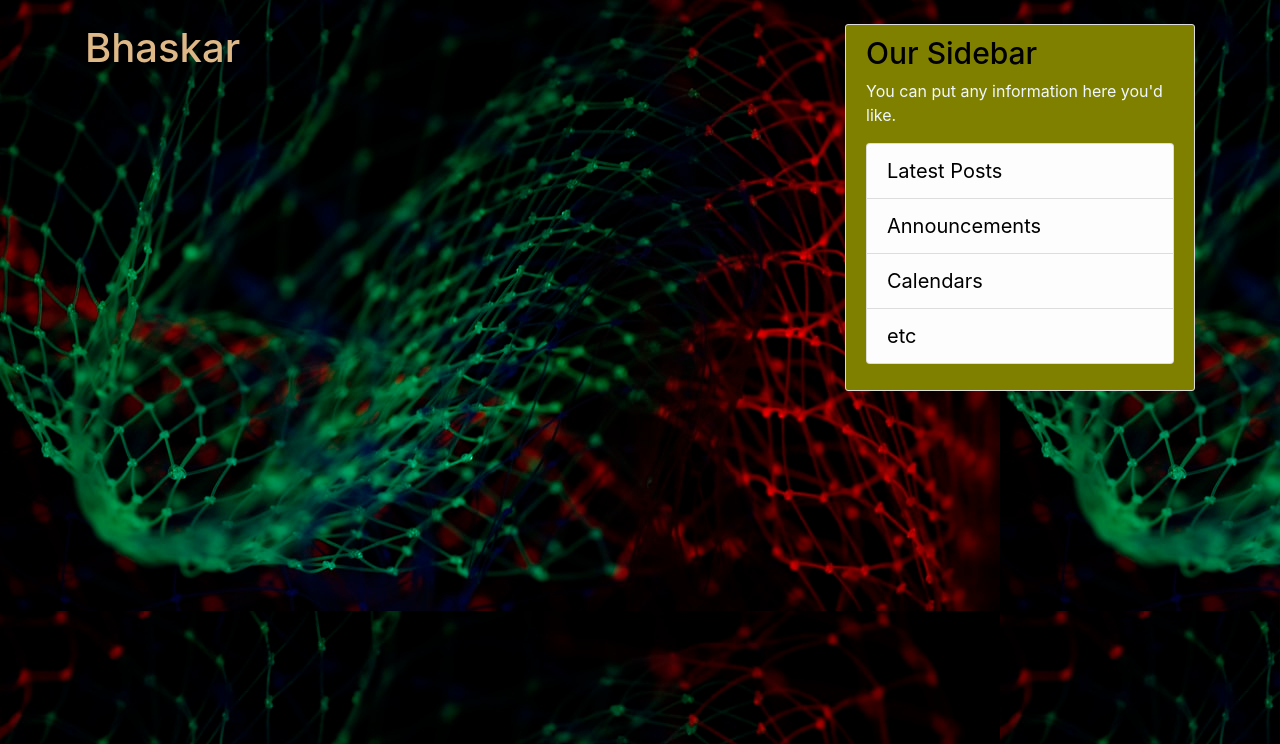
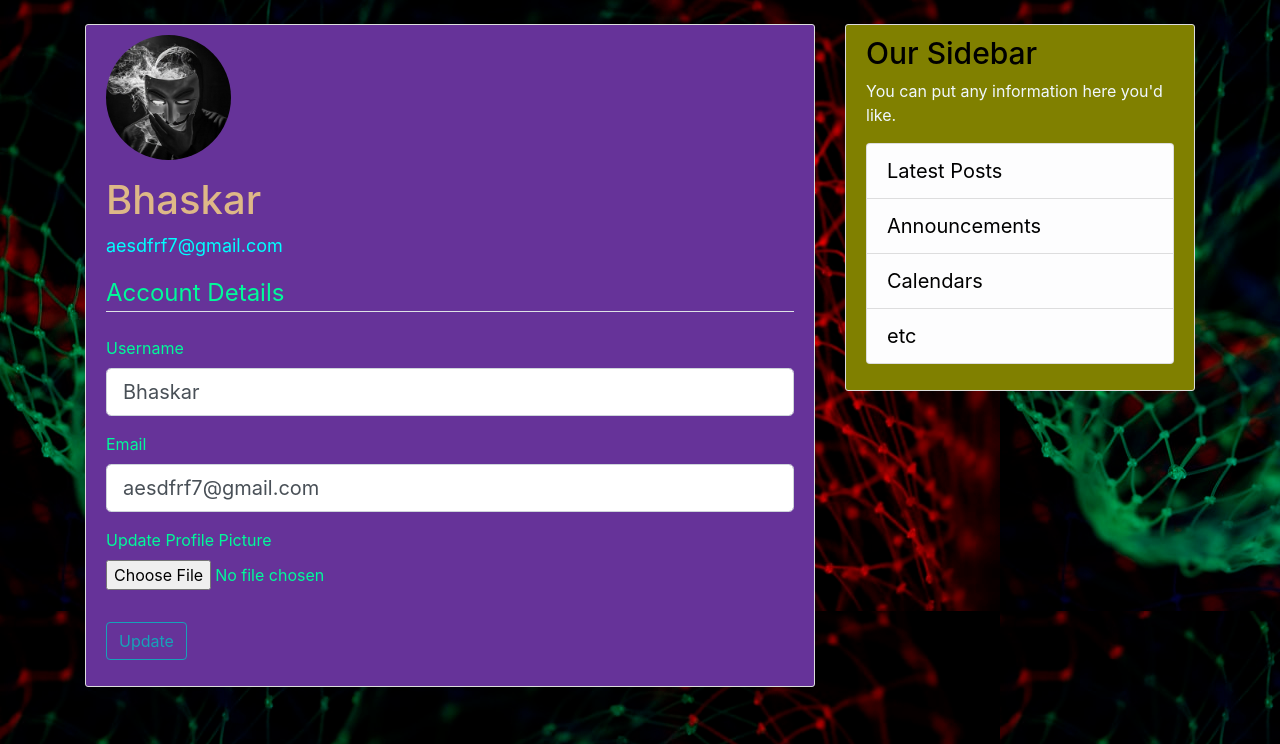
Before and after one commit to BKD471/flaskproject, a Flask app: page /account in a window 1280 px wide. Shown: the part 56-800 px from the top of the page. Run offline with Flask 2, Linux system fonts and the light colour scheme; a user stored in the database is signed in; some libraries are stand-ins or nearby versions.

Commit message:
profile picture

```diff
--- a/flaskblog/forms.py
+++ b/flaskblog/forms.py
@@ -1,4 +1,6 @@
 from flask_wtf import FlaskForm
+from flask_login import current_user
+from flask_wtf.file import FileField,FileAllowed
 from wtforms import StringField,PasswordField,SubmitField,BooleanField
 from wtforms.validators import DataRequired,Length,Email,ValidationError,EqualTo
 
@@ -26,7 +28,23 @@ class RegistrationForm(FlaskForm):
         if user:
             raise ValidationError('email already exist')
 
+class UpdateAccountForm(FlaskForm):
+    username=StringField('Username',validators=[DataRequired(),Length(min=2,max=20)])
+    email=StringField('Email',validators=[DataRequired(),Email()])
+    picture=FileField('Update Profile Picture',validators=[FileAllowed(['jpg','png'])])
+    submit=SubmitField('Update')
 
+    def validate_username(self,username):
+        if username.data != current_user.username:
+            user=User.query.filter_by(username=username.data).first()
+            if user:
+                raise ValidationError('username taken or previously exist')
+
+    def validate_email(self,email):
+        if  email.data != current_user.email:
+            user=User.query.filter_by(email=email.data).first()
+            if user:
+                raise ValidationError('email already exist')
 
 class LoginForm(FlaskForm):
     email=StringField('Email',validators=[DataRequired(),Email()])
--- a/flaskblog/routes.py
+++ b/flaskblog/routes.py
@@ -1,7 +1,9 @@
+from PIL import Image
+import os
 from flask import flash,render_template,request,url_for,redirect
 from flaskblog import app,db,bcrypt
-from flaskblog.forms import RegistrationForm,LoginForm
-
+from flaskblog.forms import RegistrationForm,LoginForm,UpdateAccountForm
+import secrets
 from flaskblog.models import User,Post
 from flask_login import login_user,current_user,logout_user,login_required
 
@@ -66,7 +68,38 @@ def logout():
   logout_user()
   return redirect(url_for('home'))
 
-@app.route("/account")
+def save_picture(form_picture):
+  random_hex=secrets.token_hex(8)
+  _, f_ext=os.path.splitext(form_picture.filename)
+  picture_fn=random_hex+f_ext
+  picture_path=os.path.join(app.root_path,'static/profile-pic',picture_fn)
+
+  output_size=(125,125)
+  i=Image.open(form_picture)
+  i.thumbnail(output_size)
+  i.save(picture_path)
+  return picture_fn
+
+
+
+
+@app.route("/account",methods=['GET','POST'])
 @login_required
 def account():
-  return render_template('account.html',title='Account')
+  form=UpdateAccountForm()
+  if form.validate_on_submit():
+    if form.picture.data:
+      picture_file=save_picture(form.picture.data)
+      current_user.image_file=picture_file
+
+    current_user.username=form.username.data
+    current_user.email=form.email.data
+    db.session.commit()
+    flash('Your account has been updated','success')
+    return redirect(url_for('account'))
+  elif request.method=='GET':
+    form.username.data=current_user.username
+    form.email.data=current_user.email
+
+  image_file=url_for('static',filename='profile-pic/'+current_user.image_file)
+  return render_template('account.html',title='Account',image_file=image_file,form=form)
--- a/flaskblog/static/main.css
+++ b/flaskblog/static/main.css
@@ -107,7 +107,10 @@ body {
     height: 25px;
     vertical-align: middle;
   }
-
+  .text-email{
+    color:#00FFFF;
+    font-size: 18px;
+  }
   .account-img {
     height: 125px;
     width: 125px;
--- a/flaskblog/templates/account.html
+++ b/flaskblog/templates/account.html
@@ -1,4 +1,63 @@
 {% extends "layout.html" %}
 {% block content %}
-        <h1>{{current_user.username}}</h1>
+<div class="content-section">
+        <div class class="media">
+          <img class="rounded-circle account-img" src="{{image_file}}">
+          <div class="media-body">
+            <h2 class="account-heading">{{current_user.username}}</h2>
+            <p class="text-email">{{current_user.email}}</p>
+          </div>
+        </div>
+
+                <form method="POST" action="" enctype="multipart/form-data">
+
+                    {{form.hidden_tag()}}
+                    <fieldset class='form-group'>
+                       <legend class='border-bottom mb-4'>Account Details</legend>
+                       <div class="form-group">
+                           {{form.username.label(class="form-control-label")}}
+
+                           {% if form.username.errors %}
+                                  {{form.username(class="form-control form-control-lg  is-invalid")}}
+                                  <div class="invalid-feedback">
+                                      {% for error in form.username.errors %}
+                                          <span>{{error}}</span>
+                                      {% endfor %}
+                                  </div>
+                             {% else %}
+                                     {{form.username(class="form-control form-control-lg")}}
+                           {% endif %}
+
+                       </div>
+                       <div class="form-group">
+                        {{form.email.label(class="form-control-label")}}
+                        {% if form.email.errors %}
+                                  {{form.email(class="form-control form-control-lg  is-invalid")}}
+                                  <div class="invalid-feedback">
+                                      {% for error in form.email.errors %}
+                                          <span>{{error}}</span>
+                                      {% endfor %}
+                                  </div>
+                             {% else %}
+                                     {{form.email(class="form-control form-control-lg")}}
+                           {% endif %}
+                    </div>
+                      <div class="form-group">
+                          {{form.picture.label()}}
+                          {{form.picture(class="form-control-file")}}
+                           {% if form.picture.errors %}
+                                {% for error in form.picture.errors %}
+                                      <span class="text-danger">{{error}}</span></br>
+
+                                 {% endfor %}
+                            {% endif %}
+                        </div>
+                    </fieldset>
+                    <div class="form-group">
+                        {{form.submit(class="btn btn-outline-info")}}
+                    </div>
+                </form>
+
+          </div>
+
 {% endblock content%}
```
Also changed, not shown: flaskblog/site.db, flaskblog/static/profile-pic/0f8091b83a34bb59.jpg (added), flaskblog/static/profile-pic/3608e3912667a84b.jpg (added), flaskblog/static/profile-pic/76137d92910aa636.jpg (added), flaskblog/static/profile-pic/default.jpg (added).
